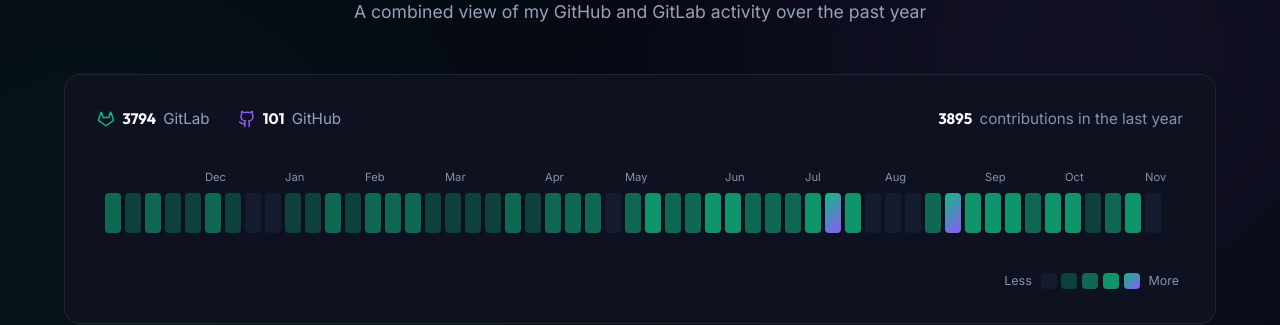
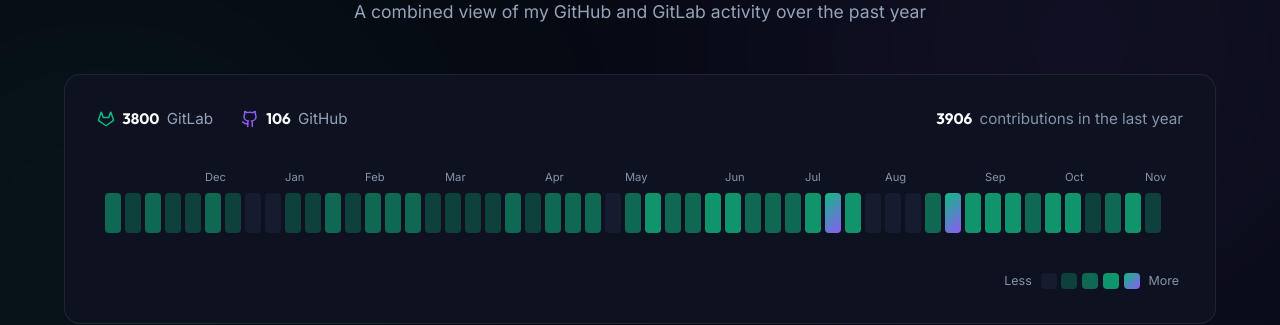
Before and after one commit to NickBourque/NickBourque.github.io, a Jekyll site: the page built from index.html, in a window 1280 px wide and 900 px high, scrolled down 2054 px. Shown: the part 151-476 px from the top of the window. Built offline with Jekyll 4.4.1, drawn with Linux system fonts in a browser that asks for light colours; nearby versions of some CDN libraries.

Commit message:
chore: refresh contributions data

```diff
--- a/_data/contributions.json
+++ b/_data/contributions.json
@@ -1,9 +1,9 @@
 {
-  "generated": "2026-11-01",
+  "generated": "2026-11-02",
   "totals": {
-    "github": 101,
-    "gitlab": 3794,
-    "combined": 3895
+    "github": 106,
+    "gitlab": 3800,
+    "combined": 3906
   },
   "max": 214,
   "weeks": [
@@ -418,18 +418,18 @@
     {
       "weekStart": "2026-10-25",
       "monthLabel": "",
-      "gh": 18,
+      "gh": 22,
       "gl": 133,
-      "total": 151,
+      "total": 155,
       "level": 3
     },
     {
       "weekStart": "2026-11-01",
       "monthLabel": "Nov",
-      "gh": 0,
-      "gl": 0,
-      "total": 0,
-      "level": 0
+      "gh": 1,
+      "gl": 6,
+      "total": 7,
+      "level": 1
     }
   ]
 }
```
